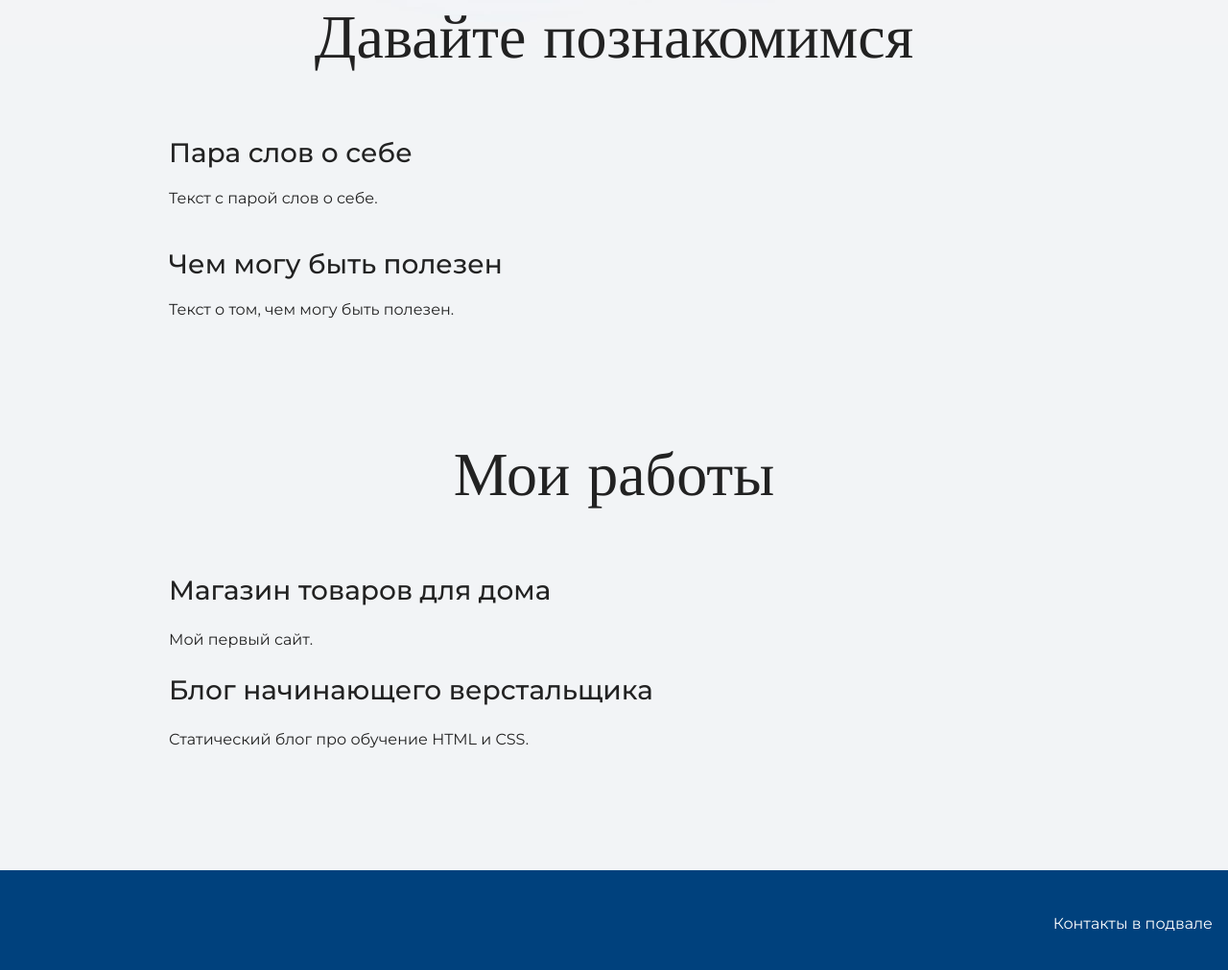
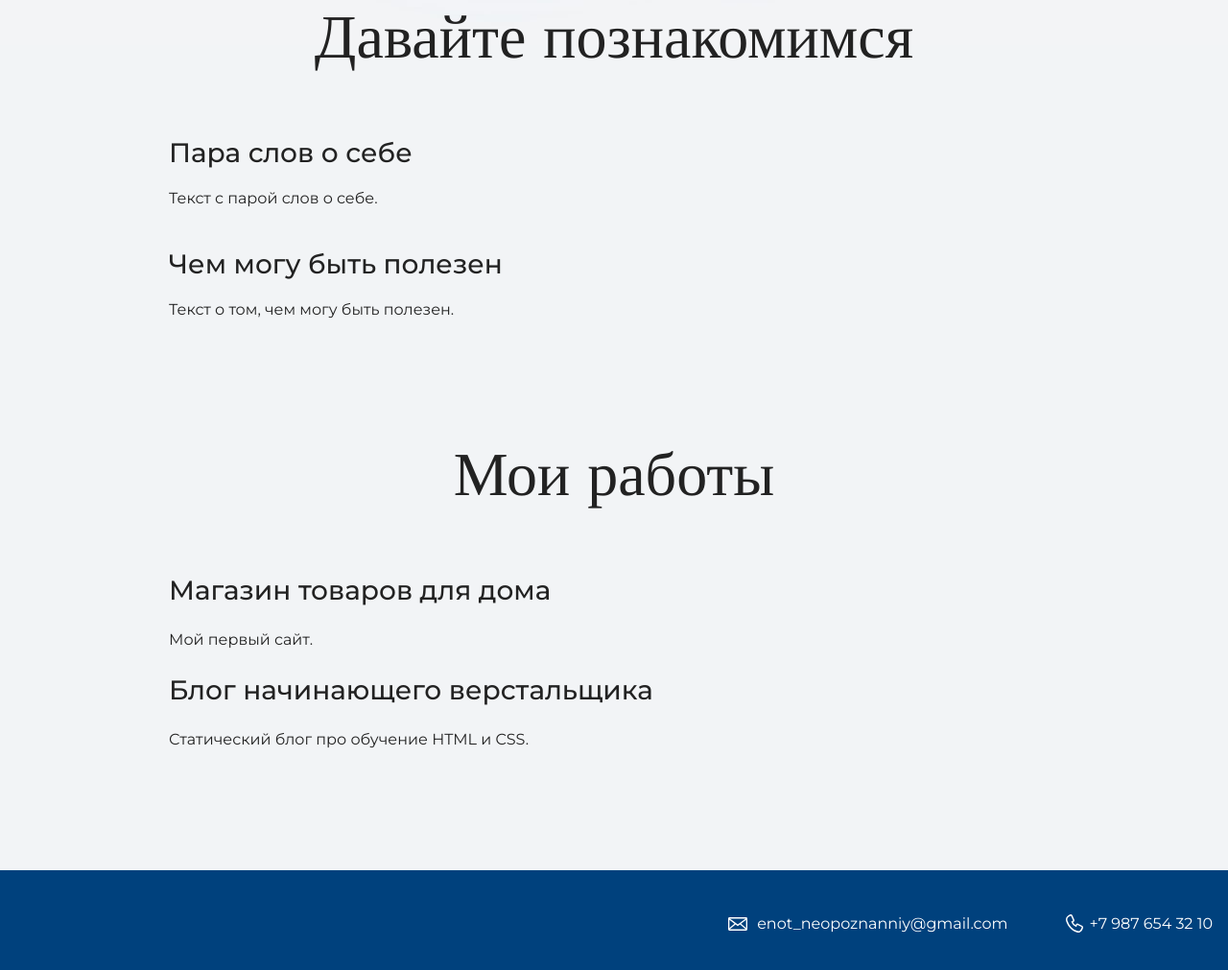
Before and after one commit to rootroot123321/Test, a plain HTML site: page index.html in a window 1280 px wide. Shown: the part 1033-2044 px from the top of the page at 96% size. Drawn offline with nearby package versions, Linux system fonts and the light colour scheme.

Commit message:
Update index.html

```diff
--- a/index.html
+++ b/index.html
@@ -45,7 +45,8 @@
 
     <footer class="page-footer">
 		<div class="container">
-			Контакты в подвале
+			<a href="mailto:enot_neopoznanniy@gmail.com" class="footer-email">enot_neopoznanniy@gmail.com</a>
+			<a href="tel:+79876543210" class="footer-phone">+7 987 654 32 10</a>
 		</div>
     </footer>
   </body>
```
